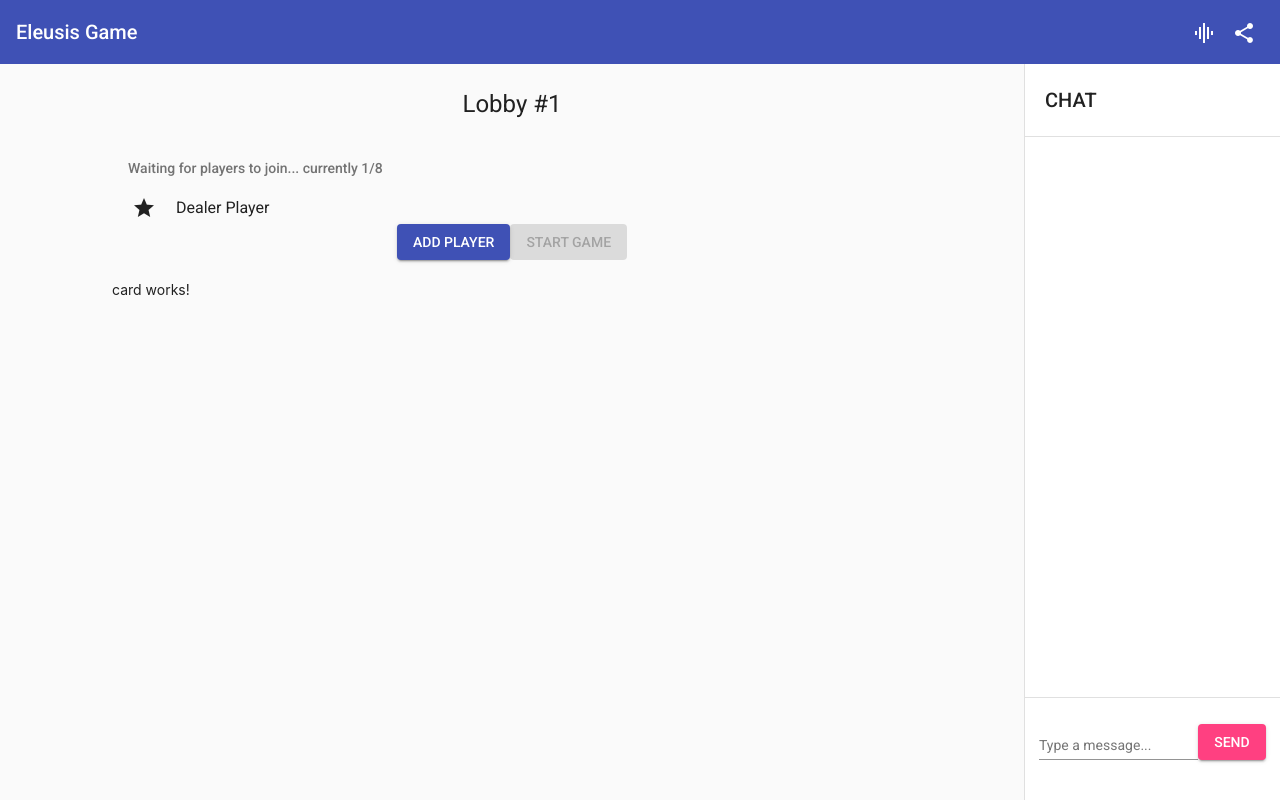
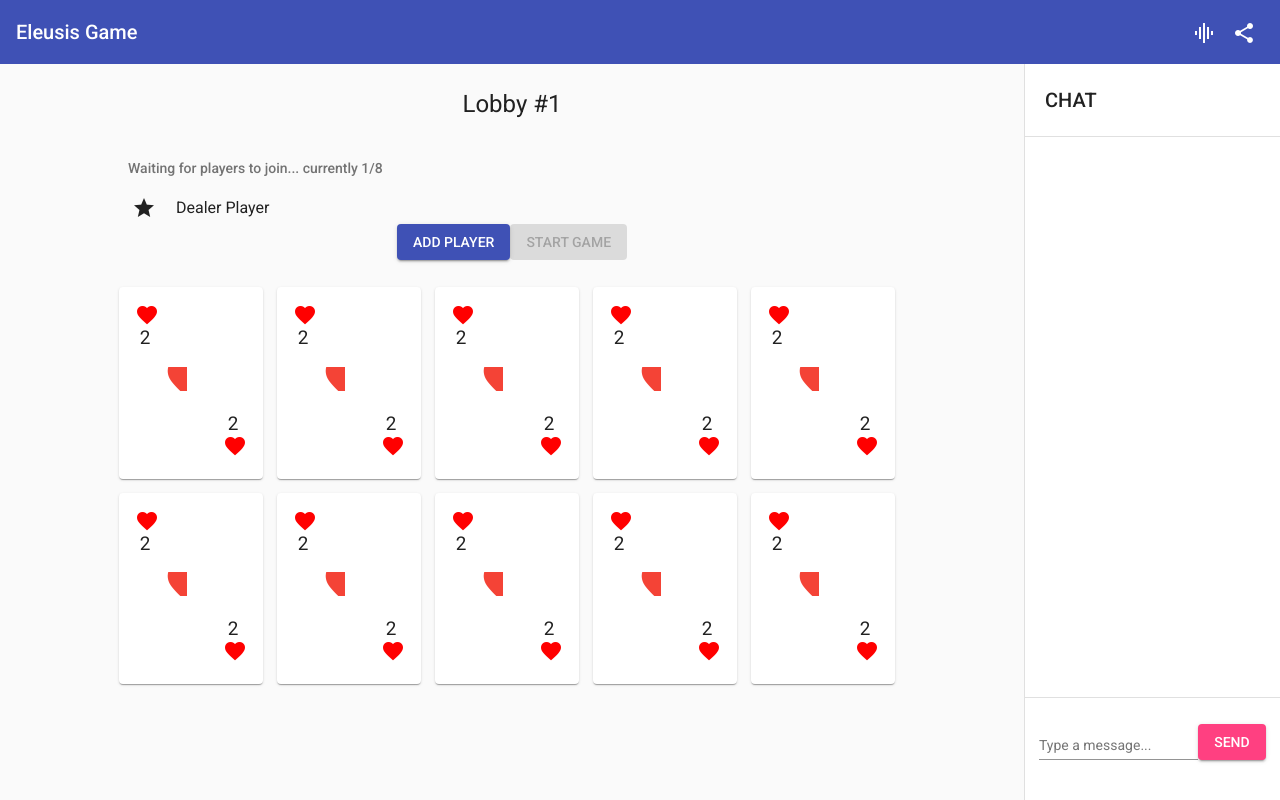
Before and after one commit to OJP98/eleusis-angular, an Angular app in the folder eleusis-app/: page /1 in a window 1280 px wide. Built offline with nearby package versions, Linux system fonts and the light colour scheme.

Commit message:
Componente carta (solo estética)

```diff
--- a/eleusis-app/src/app/components/card/card.component.html
+++ b/eleusis-app/src/app/components/card/card.component.html
@@ -1 +1,23 @@
-<p>card works!</p>
+<div fxflexfill>
+	<div class="cards-space">
+		<mat-card class="example-card" style="margin: 0.5em;" *ngFor="let carta of [1,2,3,4,5,1,2,3,4,5]">
+			<mat-card-header fxLayout="column" fxLayoutAlign="start start">
+				<div style="margin-bottom: 1em;">
+					<mat-icon matSuffix style="color: red;">favorite</mat-icon>
+					<p style="line-height: 0.6em;">&nbsp;2</p>
+				</div>
+			</mat-card-header>
+			<mat-card-content fxLayout="row" fxLayoutAlign="start center">
+				<button disableRipple mat-icon-button color="warn" style="size: 1em; padding-left: 2em;">
+					<mat-icon style="font-size: 4em;">favorite</mat-icon>
+				</button>
+			</mat-card-content>
+			<mat-card-header fxLayout="column" fxLayoutAlign="end end">
+				<div>
+					<p>&nbsp;2</p>
+					<mat-icon matSuffix style="color: red;">favorite</mat-icon>
+				</div>
+			</mat-card-header>
+		</mat-card>
+	</div>
+</div>
--- a/eleusis-app/src/app/components/card/card.component.scss
+++ b/eleusis-app/src/app/components/card/card.component.scss
@@ -0,0 +1,32 @@
+.example-card {
+	max-width: 8em;
+	width: 100%;
+	cursor: default;
+}
+
+.cards-space {
+	display: flex;
+	flex-direction: row;
+	flex-flow: wrap;
+}
+
+.example {
+	cursor: pointer;
+	height: 100%;
+	min-height: 100%;
+	min-width: 100%;
+	width: 100%;
+	flex-flow: row wrap;
+	box-sizing: border-box;
+	display: flex;
+	margin: 0px -10px -10px 0px;
+}
+
+p {
+	margin: 0 !important;
+	font-size: 1.35em;
+}
+
+::ng-deep .mat-card-header-text {
+	margin: 0 !important;
+}
```
